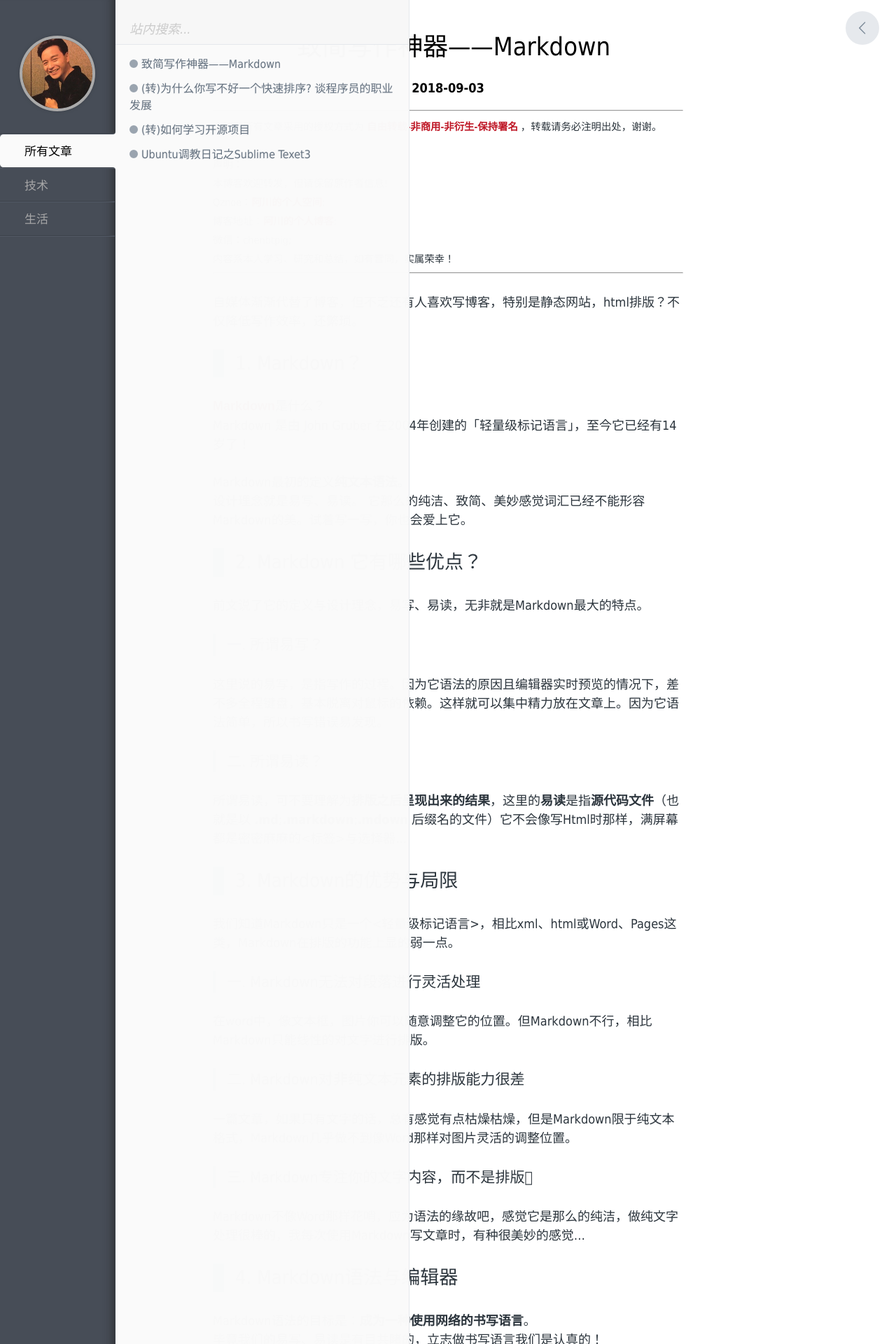
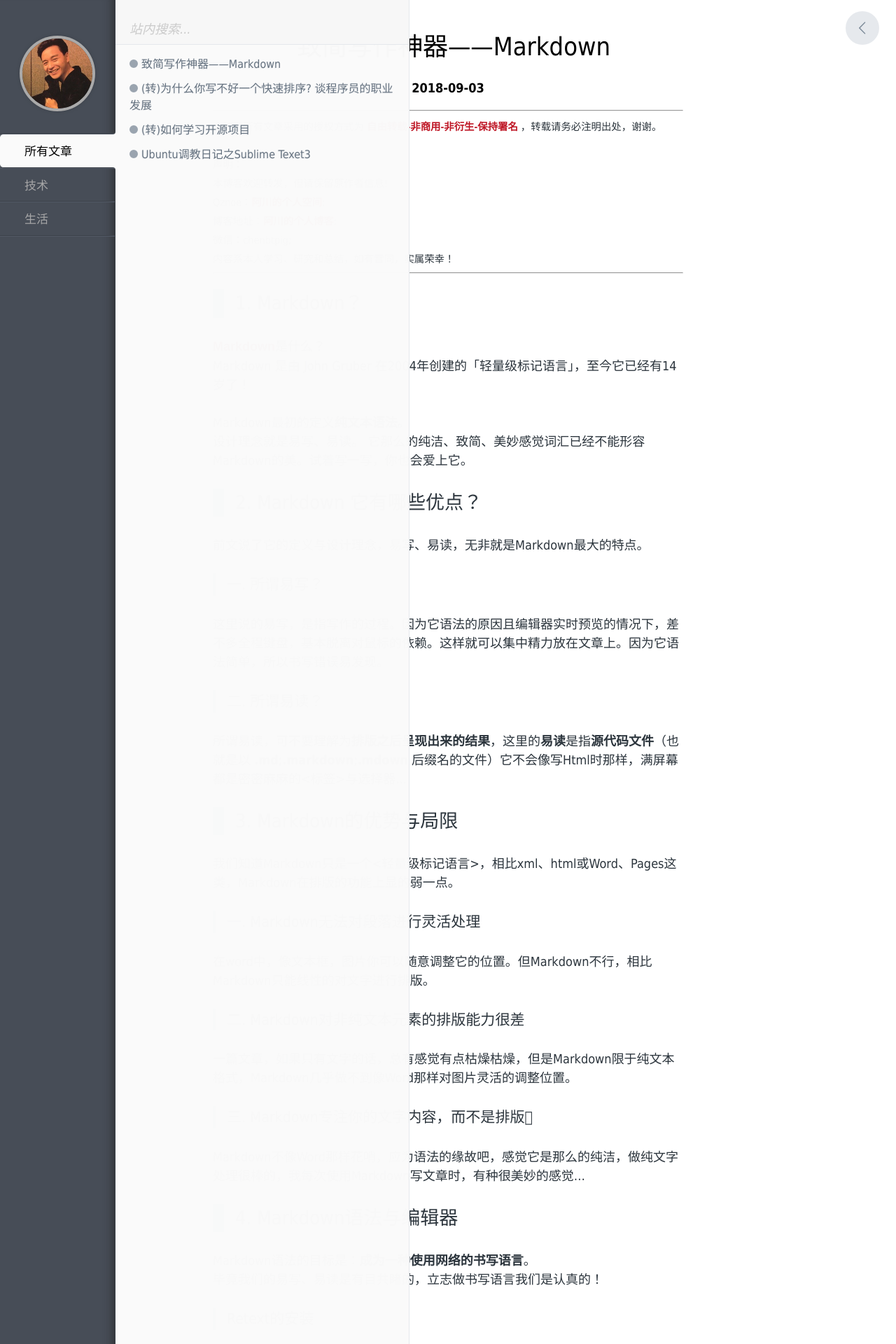
Before and after one commit to achuanya/achuanya.github.io, a Jekyll site: the page built from _posts/技术/2018-09-03-Markdown.md, in a window 1280 px wide. Shown: the top 1920 px of the page at 70% size. Built offline with Jekyll 4.4.1, drawn with Linux system fonts in a browser that asks for light colours; comment, search, counter and statistics services are not loaded.

Commit message:
Modified content
Modified content

```diff
--- a/_posts/技术/2018-09-03-Markdown.md
+++ b/_posts/技术/2018-09-03-Markdown.md
@@ -4,8 +4,6 @@
 description: 致简写作神器——Markdown
 category: 技术
 ---
-
-自媒体渐渐代替了博客，但不乏还有人喜欢写博客，特别是静态网站，html排版？不仅降低写作效率，还繁琐。
 
 ## 1. Markdown？
 
```
